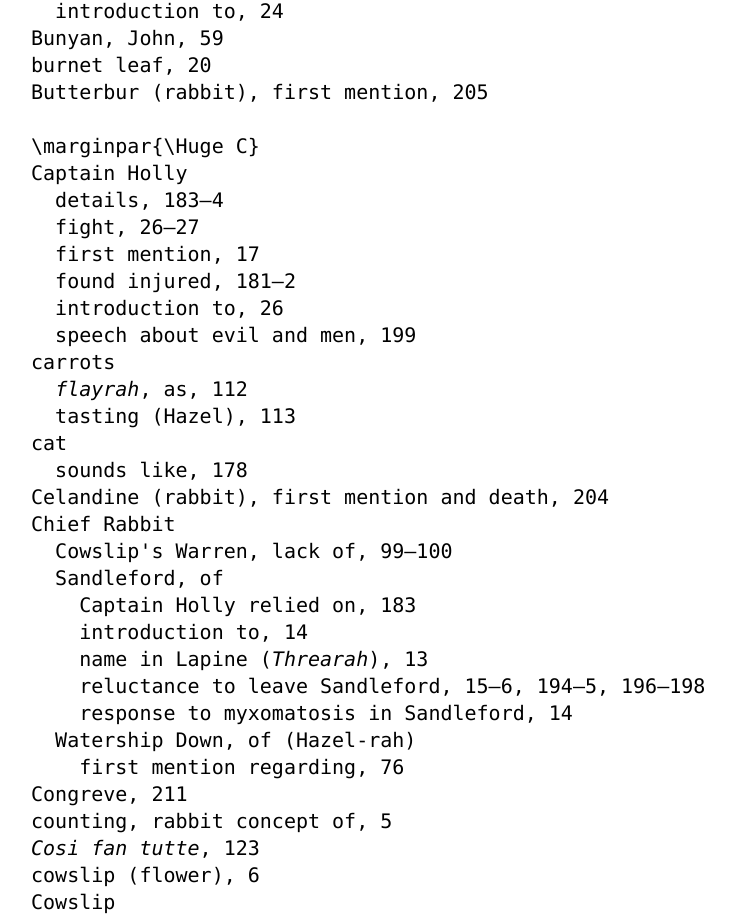
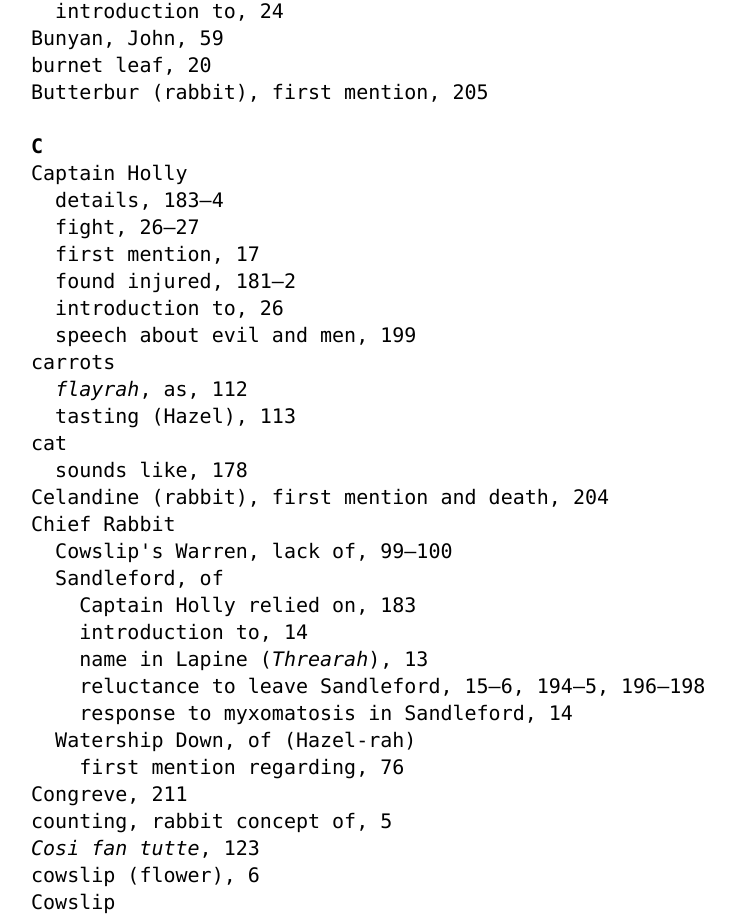
Before and after one commit to johngtait/johngtait.github.io, a plain HTML site: page index.html in a window 1280 px wide. Shown: the part 1289-2207 px from the top of the page, without its empty margins (248-983 px from the left). Drawn offline with nearby package versions, Linux system fonts and the light colour scheme; some packages are replaced by stand-ins of ours.

Commit message:
Update index.html

```diff
--- a/index.html
+++ b/index.html
@@ -239,7 +239,7 @@ Bunyan, John, 59<br  />
 burnet leaf, 20<br  />
 Butterbur (rabbit), first mention, 205<br  />
 <br  />
-\marginpar{\Huge C}<br  />
+<b>C</b><br  />
 Captain Holly<br  />
 &#xa0;&#xa0;details, 183&#x2013;4<br  />
 &#xa0;&#xa0;fight, 26&#x2013;27<br  />
```
